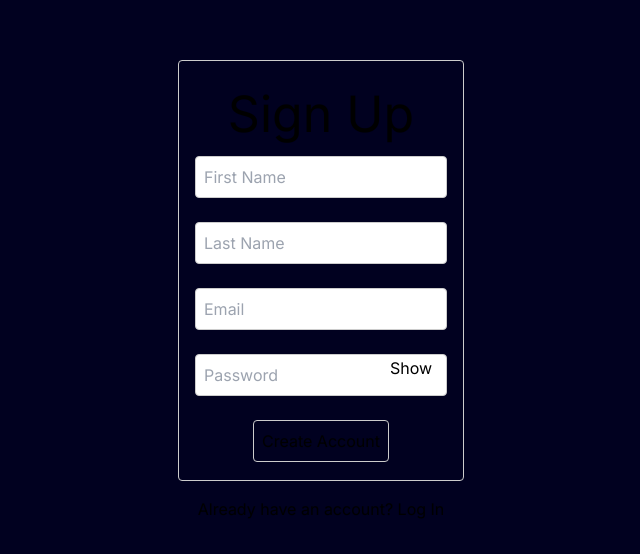
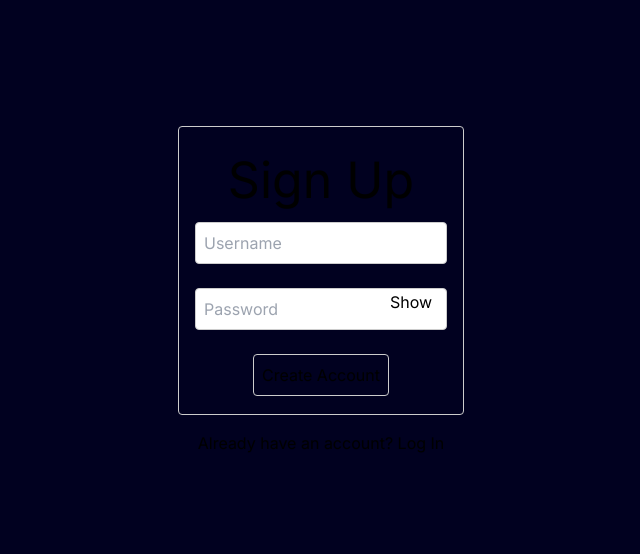
Before and after one commit to CSCC012023/final-project-s23-citrus, a Next.js app in the folder citrus/: page /signup in a window 1280 px wide. Shown: the part 110-664 px from the top of the page, without its empty margins (319-959 px from the left). Built offline with nearby package versions, Linux system fonts and the light colour scheme.

Commit message:
made some changes for the sign up

```diff
--- a/citrus/app/signup/page.tsx
+++ b/citrus/app/signup/page.tsx
@@ -1,56 +1,3 @@
-// "use client"
-
-// import Image from "next/image"
-
-// import { useState, FormEvent } from 'react';
-
-// const Signup = (): JSX.Element => {
-//   const [name, setName] = useState<string>('');
-//   const [email, setEmail] = useState<string>('');
-//   const [password, setPassword] = useState<string>('');
-
-
-
-//   return (
-//     <div>
-//       <h1>Sign Up</h1>
-//       <form onSubmit={handleSubmit}>
-//         <div>
-//           <label>Name:</label>
-//           <input
-//             type="text"
-//             value={name}
-//             onChange={(e) => setName(e.target.value)}
-//           />
-//         </div>
-//         <div>
-//           <label>Email:</label>
-//           <input
-//             type="email"
-//             value={email}
-//             onChange={(e) => setEmail(e.target.value)}
-//           />
-//         </div>
-//         <div>
-//           <label>Password:</label>
-//           <input
-//             type="password"
-//             value={password}
-//             onChange={(e) => setPassword(e.target.value)}
-//           />
-//         </div>
-//         <button type="submit">Sign Up</button>
-//       </form>
-//     </div>
-//   );
-// };
-
-// export default Signup;
-
-
-
-
-
 
 "use client"
 
@@ -75,18 +22,24 @@ import {
 
 const App = (): JSX.Element => {
   const [showPassword, setShowPassword] = useState(false);
-  const [email, setEmail] = useState("");
+  //const [email, setEmail] = useState("");
+
+  const [username, setUsername] = useState("");
   const [password, setPassword] = useState("");
 
   const [confirmPassword, setConfirmPassword] = useState("");
 
-  const [fname, setFname] = useState("");
-  const [lname, setLname] = useState("");
+  //const [fname, setFname] = useState("");
+  //const [lname, setLname] = useState("");
 
   const handleShowClick = () => setShowPassword(!showPassword);
 
-  const handleEmailChange = (event) => {
-    setEmail(event.target.value);
+  // const handleEmailChange = (event) => {
+  //   setEmail(event.target.value);
+  // };
+
+  const handleUsernameChange = (event) => {
+    setUsername(event.target.value);
   };
 
   const handlePasswordChange = (event) => {
@@ -94,13 +47,13 @@ const App = (): JSX.Element => {
   };
 
 
-  const handleFnameChange = (event) => {
-    setFname(event.target.value);
-  };
+  // const handleFnameChange = (event) => {
+  //   setFname(event.target.value);
+  // };
 
-  const handleLnameChange = (event) => {
-    setLname(event.target.value);
-  };
+  // const handleLnameChange = (event) => {
+  //   setLname(event.target.value);
+  // };
 
 const handleSubmit = async (e: FormEvent<HTMLFormElement>) => {
   e.preventDefault();
@@ -108,7 +61,7 @@ const handleSubmit = async (e: FormEvent<HTMLFormElement>) => {
   // Handle form submission here
   const res = await fetch('/api/users', {
       method: 'POST',
-      body: JSON.stringify({"fname": fname, "lname": lname, "email": email, "password": password }),
+      body: JSON.stringify({"username" : username, "password": password }),
   });
   console.log(res);
 };
@@ -148,18 +101,18 @@ const handleSubmit = async (e: FormEvent<HTMLFormElement>) => {
               alignItems="center"
             >
 
-<FormControl>
-                <Input
+{/* <FormControl>
+                {/* <Input
                   type="Fname"
                   placeholder="First Name"
                   value={fname}
                   onChange={handleFnameChange}
                   className={styles["custom-input"]}
                 />
-              </FormControl>
+              </FormControl> */}
 
 
-              <FormControl>
+              {/* <FormControl>
                 <Input
                   type="Lname"
                   placeholder="Last Name"
@@ -167,15 +120,25 @@ const handleSubmit = async (e: FormEvent<HTMLFormElement>) => {
                   onChange={handleLnameChange}
                   className={styles["custom-input"]}
                 />
-              </FormControl>
+              </FormControl> */}
 
 
-              <FormControl>
+              {/* <FormControl>
                 <Input
                   type="email"
                   placeholder="Email"
                   value={email}
                   onChange={handleEmailChange}
+                  className={styles["custom-input"]}
+                />
+              </FormControl> */}
+
+              <FormControl>
+                <Input
+                  type="username"
+                  placeholder="Username"
+                  value={username}
+                  onChange={handleUsernameChange}
                   className={styles["custom-input"]}
                 />
               </FormControl>
```
